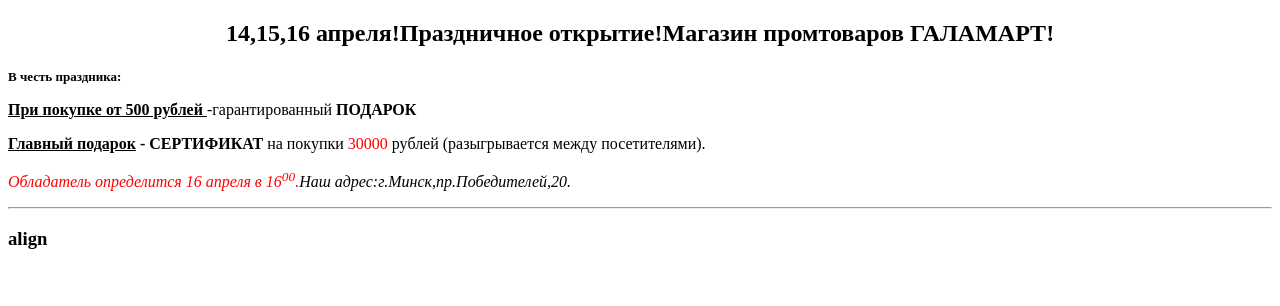
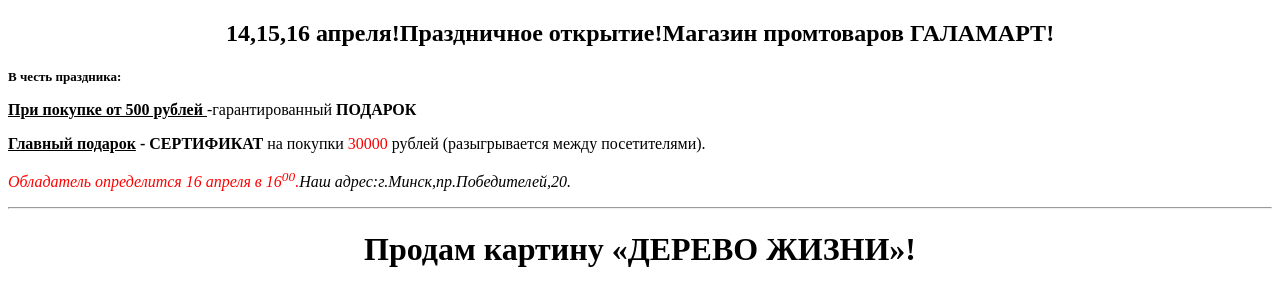
Before and after one commit to ma3atrak3r/umbrella, a plain HTML site: page HTML/Lessons/lesson3/index.html in a window 1280 px wide. Drawn offline with Linux system fonts and the light colour scheme.

Commit message:
название

```diff
--- a/HTML/Lessons/lesson3/index.html
+++ b/HTML/Lessons/lesson3/index.html
@@ -13,7 +13,7 @@
 
 <hr></hr>
 
-<h3> align</h3>
+<h1 align="center">Продам картину &#171ДЕРЕВО ЖИЗНИ&#187!</h1>
 
 
 
```
